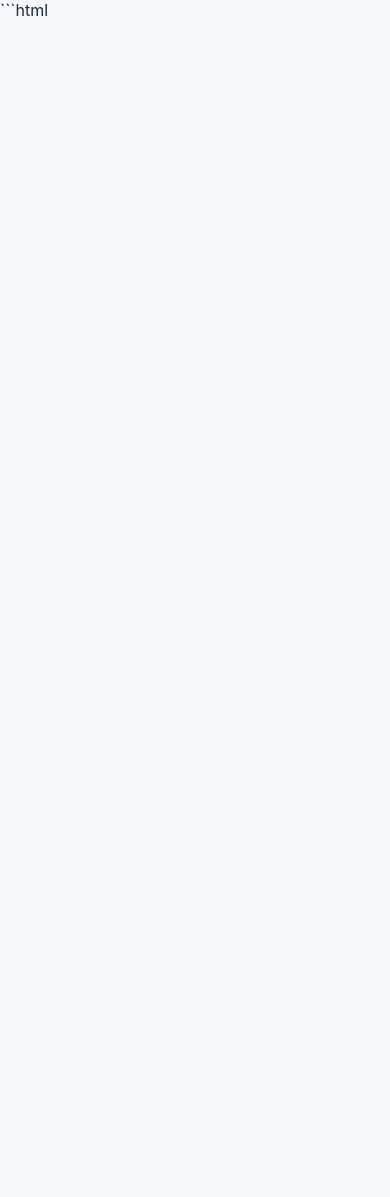
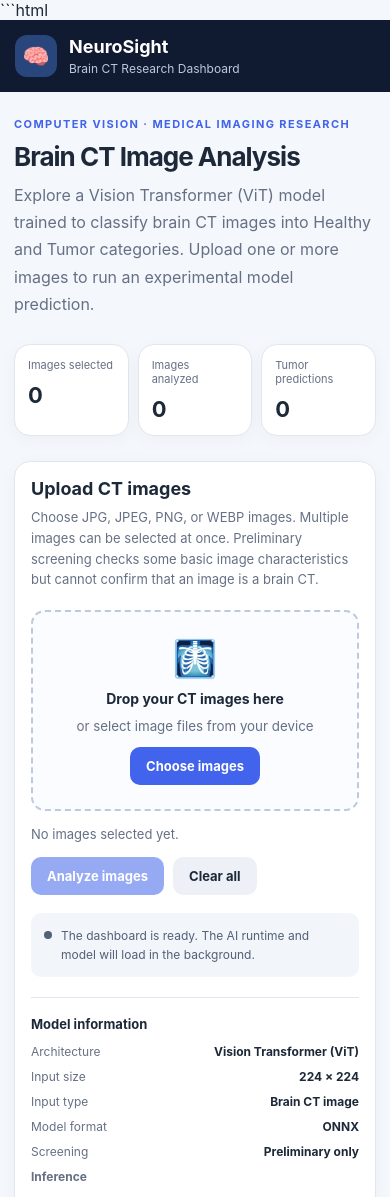
Before and after one commit to Nakshatrika12/brain-tumor-ct-detection, a plain HTML site: page index.html in a window 390 px wide. Shown: the top 1197 px of the page. Before the commit the page ends 844 px from the top, so only its background shows below. Drawn offline with Linux system fonts and the light colour scheme.

Commit message:
Update index.html

```diff
--- a/index.html
+++ b/index.html
@@ -386,4 +386,126 @@
     }
 
     footer {
-      text-align
+      text-align: center;
+      color: #7c879a;
+      font-size: 11px;
+      line-height: 1.8;
+      padding: 25px 10px 0;
+    }
+
+    @media (max-width: 850px) {
+      .layout { grid-template-columns: 1fr; }
+    }
+
+    @media (max-width: 560px) {
+      .topbar { padding: 15px; }
+      .brand h1 { font-size: 18px; }
+      .research-badge { display: none; }
+      .container { padding: 25px 14px 35px; }
+      .stats { gap: 9px; }
+      .stat { padding: 13px; }
+      .stat-value { font-size: 22px; }
+      .stat-label { font-size: 11px; }
+      .panel { padding: 16px; }
+    }
+
+    @media (prefers-reduced-motion: reduce) {
+      *, *::before, *::after {
+        animation-duration: .01ms !important;
+        transition-duration: .01ms !important;
+      }
+    }
+  </style>
+</head>
+
+<body>
+  <header class="topbar">
+    <div class="brand">
+      <div class="brand-icon">🧠</div>
+      <div>
+        <h1>NeuroSight</h1>
+        <p>Brain CT Research Dashboard</p>
+      </div>
+    </div>
+    <div class="research-badge">AI Research Prototype</div>
+  </header>
+
+  <main class="container">
+    <section class="hero">
+      <div class="eyebrow">Computer Vision · Medical Imaging Research</div>
+      <h2>Brain CT Image Analysis</h2>
+      <p>
+        Explore a Vision Transformer (ViT) model trained to classify brain CT
+        images into Healthy and Tumor categories. Upload one or more images
+        to run an experimental model prediction.
+      </p>
+    </section>
+
+    <section class="stats">
+      <div class="stat">
+        <span class="stat-label">Images selected</span>
+        <strong class="stat-value" id="selectedCount">0</strong>
+      </div>
+      <div class="stat">
+        <span class="stat-label">Images analyzed</span>
+        <strong class="stat-value" id="analyzedCount">0</strong>
+      </div>
+      <div class="stat">
+        <span class="stat-label">Tumor predictions</span>
+        <strong class="stat-value" id="tumorCount">0</strong>
+      </div>
+    </section>
+
+    <section class="layout">
+      <div class="panel">
+        <h3>Upload CT images</h3>
+        <p class="panel-description">
+          Choose JPG, JPEG, PNG, or WEBP images. Multiple images can be
+          selected at once. Preliminary screening checks some basic image
+          characteristics but cannot confirm that an image is a brain CT.
+        </p>
+
+        <div class="dropzone" id="dropzone" role="button" tabindex="0"
+             aria-label="Choose brain CT images">
+          <div class="upload-icon">🩻</div>
+          <strong>Drop your CT images here</strong>
+          <small>or select image files from your device</small>
+          <button class="button button-primary" id="browse" type="button">
+            Choose images
+          </button>
+          <input id="fileInput" type="file"
+                 accept="image/jpeg,image/png,image/webp" multiple>
+        </div>
+
+        <div class="selected-files" id="selectedFiles">
+          No images selected yet.
+        </div>
+
+        <div class="button-row">
+          <button class="button button-primary" id="run" type="button" disabled>
+            Analyze images
+          </button>
+          <button class="button button-secondary" id="clear" type="button">
+            Clear all
+          </button>
+        </div>
+
+        <div class="progress-track" id="progressTrack" aria-hidden="true">
+          <div class="progress-fill" id="progressFill"></div>
+        </div>
+
+        <div class="status" id="status" role="status" aria-live="polite">
+          <span class="status-dot"></span>
+          <span id="statusText">
+            The dashboard is ready. The AI runtime and model will load in the background.
+          </span>
+        </div>
+
+        <div class="model-info">
+          <h4>Model information</h4>
+          <div class="info-line"><span>Architecture</span><span>Vision Transformer (ViT)</span></div>
+          <div class="info-line"><span>Input size</span><span>224 × 224</span></div>
+          <div class="info-line"><span>Input type</span><span>Brain CT image</span></div>
+          <div class="info-line"><span>Model format</span><span>ONNX</span></div>
+          <div class="info-line"><span>Screening</span><span>Preliminary only</span></div>
+          <div class="info-line"><span>Inference</span><span id="model
```
